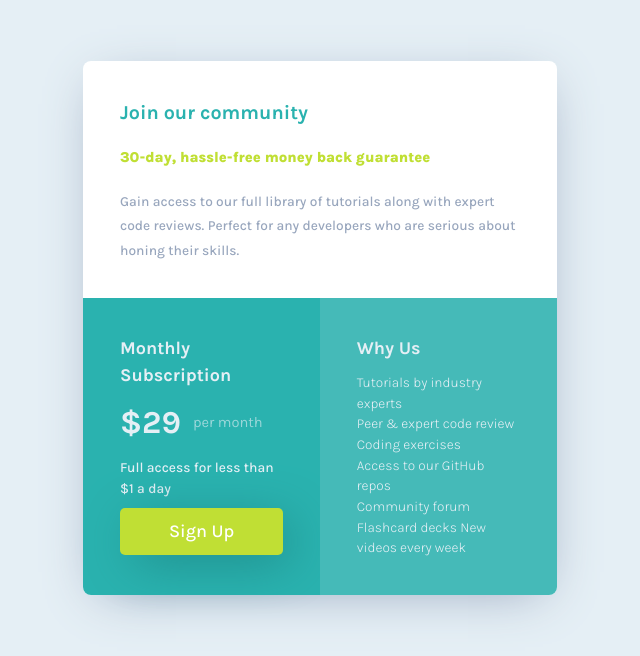
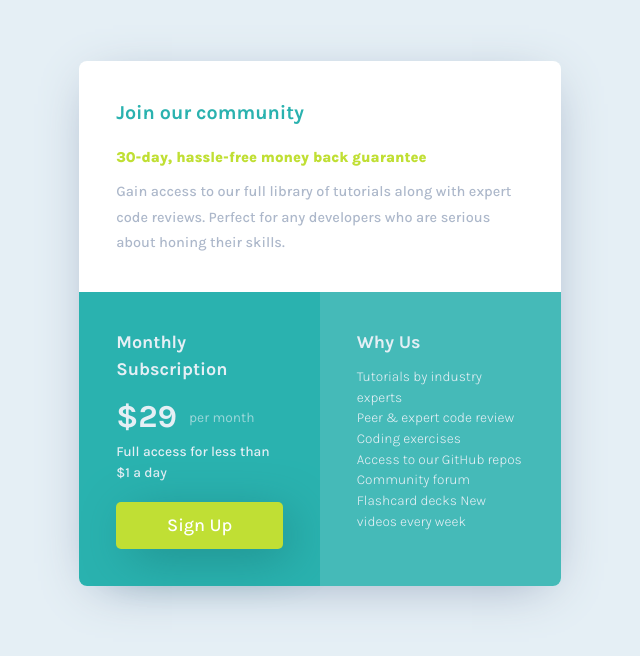
Before and after one commit to denissejoyce/single-price-grid-component-master, a plain HTML site: page index.html in a window 1280 px wide. Shown: the part 102-758 px from the top of the page, without its empty margins (320-960 px from the left). Drawn offline with Linux system fonts and the light colour scheme.

Commit message:
Code Refactor

```diff
--- a/index.html
+++ b/index.html
@@ -29,9 +29,9 @@
       <section class="component">
         <section class="component__section section--intro">
           <h2 class="section__title title--cta">Join our community</h2>
-          <strong class="section__highlight highlight--accent"
-            >30-day, hassle-free money back guarantee</strong
-          >
+          <strong class="section__highlight">
+            30-day, hassle-free money back guarantee
+          </strong>
           <p class="section__text">
             Gain access to our full library of tutorials along with expert code
             reviews. Perfect for any developers who are serious about honing
--- a/scss/base/_boilerplate.scss
+++ b/scss/base/_boilerplate.scss
@@ -1,7 +1,7 @@
 @use "../util/" as *;
 
-*:not(h2, strong, p) {
-  transition: 1s ease;
+* {
+  transition: 0.65s ease;
 }
 
 body {
@@ -9,18 +9,17 @@ body {
 }
 
 main {
+  align-items: center;
   display: flex;
-  align-items: center;
   justify-content: center;
 }
 
 .component {
   background-color: $color-accent-light;
+  border-radius: 5px;
   box-shadow: 1px 10px 50px -15px $color-text;
-
-  margin: 72px 32px;
-  border-radius: 5px;
   display: grid;
+  margin: 4.5rem 2rem;
 
   &__section {
     padding: 1.5rem;
@@ -33,6 +32,6 @@ main {
   @include breakpoint(large) {
     border-radius: 8px;
     grid-template-columns: repeat(4, 1fr);
-    margin: 163px 31.5%;
+    margin: 10.188rem 31.2%;
   }
 }
--- a/scss/base/_typography.scss
+++ b/scss/base/_typography.scss
@@ -3,13 +3,8 @@
 .component {
   color: $color-primary;
   font-family: $font;
-  font-size: clamp(0.859rem, 0.98vw, 1rem);
+  font-size: clamp(0.859rem, 0.89vw, 0.92rem);
   font-weight: 500;
-}
-
-.highlight--accent {
-  color: $color-accent-dark;
-  font-weight: 800;
 }
 
 .highlight--light {
@@ -19,36 +14,36 @@
 }
 
 .highlight--pricing {
-  font-size: 32px;
+  font-size: clamp(2rem, 2.1vw, 2.2rem);
   font-weight: 700;
 }
 
 .section--intro {
+  .section__highlight {
+    color: $color-accent-dark;
+    font-size: clamp(0.916rem, 0.97vw, 1rem);
+    font-weight: 800;
+  }
   .section__text {
     color: $color-text;
+    font-size: clamp(0.906rem, 0.94vw, 0.97rem);
     line-height: 1.75;
+    opacity: 80%;
   }
 }
 
-.section__highlight {
-  font-size: 14.65px;
-  .section__text {
-    font-size: 14.5px;
-  }
-}
-
-.section__button {
-  font-size: 18px;
+.section__button,
+.section__title {
+  font-size: clamp(1.125rem, 1.15vw, 1.2rem);
 }
 
 .section__title {
   color: $color-primary;
-  font-size: 18px;
 }
 
 .title--cta {
   color: $color-secondary;
-  font-size: clamp(1.234rem, 1.4vw, 1.875rem);
+  font-size: clamp(1.234rem, 1.4vw, 1.8rem);
 }
 
 .section__list {
--- a/scss/layout/_about.scss
+++ b/scss/layout/_about.scss
@@ -1,13 +1,13 @@
 @use "../util/" as *;
 
 .section--about {
-  @include toFlex(column, 10px);
+  @include toFlex(column, 0.625rem);
   @include breakpoint(large) {
     border-radius: 0 0 8px 0;
     grid-column: 3/5;
   }
 
-  background-color: $color-accent-blue;
+  background-color: $color-secondary-lighter;
   border-radius: 0 0 5px 5px;
 }
 
--- a/scss/layout/_intro.scss
+++ b/scss/layout/_intro.scss
@@ -1,10 +1,14 @@
 @use "../util/" as *;
 
 .section--intro {
-  @include toFlex(column, 20px);
+  @include toFlex(column, 1.25rem);
   @include breakpoint(large) {
     grid-column: 1/5;
   }
 
-  padding: 10px inherit;
+  padding: 0.625rem inherit;
+
+  .section__text {
+    margin-top: -0.625rem;
+  }
 }
--- a/scss/layout/_subscription.scss
+++ b/scss/layout/_subscription.scss
@@ -3,6 +3,7 @@
 .button--signup {
   background-color: $color-accent-dark;
   color: $color-accent-light;
+  margin-top: 0.625rem;
 }
 
 .button--signup:hover {
@@ -11,28 +12,32 @@
 }
 
 .section--subscription {
-  @include toFlex(column, 10px);
+  @include toFlex(column, 0.625rem);
   @include breakpoint(large) {
     border-radius: 0 0 0 8px;
     grid-column: 1/3;
   }
 
   .section__highlight {
-    @include toFlex(row, 10px);
+    @include toFlex(row, 0.625rem);
 
     .highlight--light {
-      margin: auto 12px;
+      margin: auto 0.75rem;
     }
+  }
+
+  .section__text {
+    margin-top: -0.625rem;
   }
 
   background-color: $color-secondary;
 }
 
 .section__button {
-  text-decoration: none;
-  display: block;
-  text-align: center;
-  padding: 10px 0;
   border-radius: 5px;
   box-shadow: 10px 10px 50px -5px hsl(179, 64%, 33%);
+  display: block;
+  padding: 0.625rem 0;
+  text-align: center;
+  text-decoration: none;
 }
--- a/scss/util/_breakpoints.scss
+++ b/scss/util/_breakpoints.scss
@@ -2,7 +2,6 @@ $breakpoints-up: (
   "small": 32.813em,
   "medium": 56.25em,
   "large": 64em,
-  "xlarge": 78.125em,
 );
 
 @mixin breakpoint($size) {
--- a/scss/util/_mixins.scss
+++ b/scss/util/_mixins.scss
@@ -1,7 +1,5 @@
 @mixin toFlex($direction, $gap) {
   display: flex;
   flex-direction: $direction;
-  // align-items: center;
-  // justify-content: center;
   row-gap: $gap;
 }
--- a/scss/util/_variables.scss
+++ b/scss/util/_variables.scss
@@ -1,11 +1,10 @@
 $color-text: hsl(218, 22%, 67%);
 $color-primary: hsl(204, 43%, 93%);
+$color-secondary: hsl(179, 62%, 43%);
+$color-secondary-lighter: hsl(179, 46%, 50%);
 
-// $color-accent-light: hsl(204, 43%, 93%);
 $color-accent-light: hsl(0, 0%, 100%);
 
 $color-accent-dark: hsl(71, 73%, 54%);
-$color-secondary: hsl(179, 62%, 43%);
-$color-accent-blue: hsl(179, 46%, 50%);
 
 $font: "Karla", sans-serif;
```
Also changed, not shown: dist/style.css, 1 other file.
